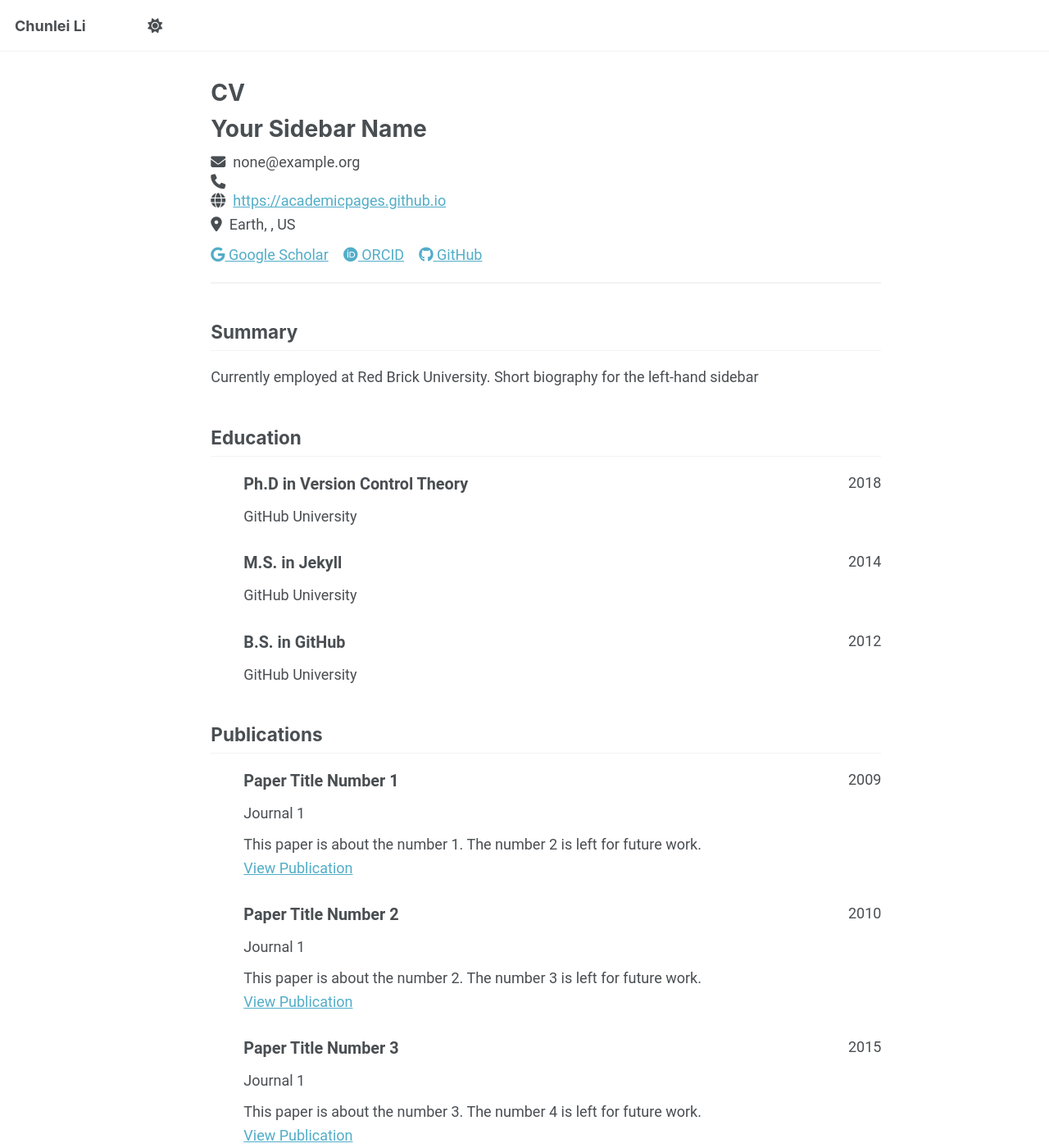
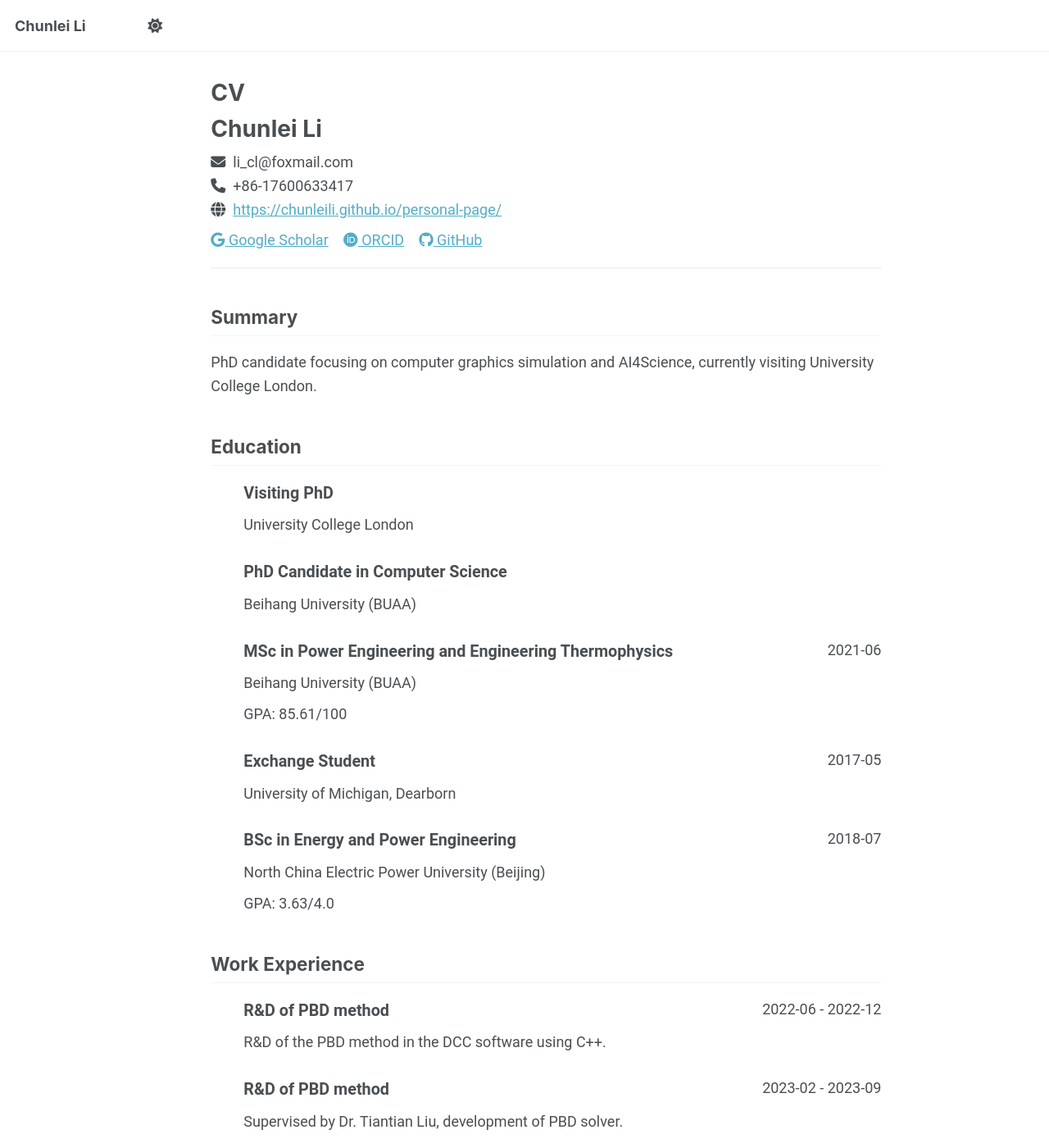
Before and after one commit to chunleili/personal-page, a Jekyll site: the page built from _pages/cv-json.md, in a window 1280 px wide and 1400 px high. Shown: the whole window at 82% size. Built offline with Jekyll 4.4.1, drawn with Linux system fonts in a browser that asks for light colours; a script that is not in the unit is left out; some of the changed text lies outside the part shown.

Commit message:
add cv-json

```diff
--- a/_data/cv.json
+++ b/_data/cv.json
@@ -1,152 +1,163 @@
 {
   "basics": {
-    "name": "Your Sidebar Name",
-    "email": "none@example.org",
-    "phone": "",
-    "website": "https://academicpages.github.io",
-    "summary": "Currently employed at Red Brick University. Short biography for the left-hand sidebar",
+    "name": "Chunlei Li",
+    "email": "li_cl@foxmail.com",
+    "phone": "+86-17600633417",
+    "website": "https://chunleili.github.io/personal-page/",
+    "summary": "PhD candidate focusing on computer graphics simulation and AI4Science, currently visiting University College London.",
     "location": {
-      "address": "",
-      "postalCode": "",
-      "city": "Earth",
-      "countryCode": "US",
-      "region": ""
+      "Current Location": "London, UK",
+      "Hometown": "Beijing, China"
     },
     "profiles": [
       {
         "network": "Google Scholar",
         "username": "",
-        "url": "https://scholar.google.com/citations?user=PS_CX0AAAAAJ"
+        "url": "https://scholar.google.com/"
       },
       {
         "network": "ORCID",
         "username": "",
-        "url": "http://orcid.org/yourorcidurl"
+        "url": "http://orcid.org/"
       },
       {
         "network": "GitHub",
-        "username": "academicpages",
-        "url": "https://github.com/academicpages"
+        "username": "chunleili",
+        "url": "https://github.com/chunleili"
       }
     ]
   },
-  "work": [],
+  "work": [
+    {
+      "name": "Zeno Tech",
+      "position": "R&D of PBD method",
+      "startDate": "2022-06",
+      "endDate": "2022-12",
+      "summary": "R&D of the PBD method in the DCC software using C++."
+    },
+    {
+      "name": "Taichi Graphics",
+      "position": "R&D of PBD method",
+      "startDate": "2023-02",
+      "endDate": "2023-09",
+      "summary": "Supervised by Dr. Tiantian Liu, development of PBD solver."
+    },
+    {
+      "name": "Alibaba",
+      "position": "GPU R&D",
+      "startDate": "2025-05",
+      "endDate": "2026-05",
+      "summary": "R&D of GPU-based self-developed muscle node in Houdini."
+    }
+  ],
   "education": [
     {
-      "institution": "GitHub University",
-      "area": "Ph.D in Version Control Theory",
+      "institution": "University College London",
+      "area": "Visiting PhD",
+      "studyType": "PhD",
+      "startDate": "2025-09",
+      "endDate": "",
+      "gpa": null,
+      "courses": [],
+      "advisor": "Prof. He Wang"
+    },
+    {
+      "institution": "Beihang University (BUAA)",
+      "area": "PhD Candidate in Computer Science",
+      "studyType": "PhD",
+      "startDate": "2021-09",
+      "endDate": "",
+      "gpa": null,
+      "courses": [],
+      "advisor": "Qinping Zhao",
+      "lab": "VR Lab"
+    },
+    {
+      "institution": "Beihang University (BUAA)",
+      "area": "MSc in Power Engineering and Engineering Thermophysics",
+      "studyType": "MSc",
+      "startDate": "2018-09",
+      "endDate": "2021-06",
+      "gpa": "85.61/100",
+      "courses": [],
+      "advisor": "Qitai Eri",
+      "focus": "Biomass Gasification & CFD"
+    },
+    {
+      "institution": "University of Michigan, Dearborn",
+      "area": "Exchange Student",
       "studyType": "",
-      "startDate": "",
-      "endDate": "2018",
+      "startDate": "2016-09",
+      "endDate": "2017-05",
       "gpa": null,
       "courses": []
     },
     {
-      "institution": "GitHub University",
-      "area": "M.S. in Jekyll",
-      "studyType": "",
-      "startDate": "",
-      "endDate": "2014",
-      "gpa": null,
-      "courses": []
-    },
-    {
-      "institution": "GitHub University",
-      "area": "B.S. in GitHub",
-      "studyType": "",
-      "startDate": "",
-      "endDate": "2012",
-      "gpa": null,
+      "institution": "North China Electric Power University (Beijing)",
+      "area": "BSc in Energy and Power Engineering",
+      "studyType": "BSc",
+      "startDate": "2014-09",
+      "endDate": "2018-07",
+      "gpa": "3.63/4.0",
+      "ranking": "24/243",
       "courses": []
     }
   ],
-  "skills": [],
+  "skills": [
+    {
+      "name": "Programming Languages",
+      "keywords": ["C", "C++", "CUDA", "MATLAB", "Fortran", "Python", "Taichi"]
+    },
+    {
+      "name": "Software",
+      "keywords": ["Houdini"]
+    },
+    {
+      "name": "English Proficiency",
+      "keywords": ["CET Band 6: 578", "CET Band 4: 560", "TOEFL: 97", "GRE: 323+3.5"]
+    }
+  ],
   "languages": [],
-  "interests": [],
+  "interests": ["Simulation in Computer Graphics", "Physics-Based Animation"],
   "references": [],
   "publications": [
     {
-      "name": "Paper Title Number 1",
-      "publisher": "Journal 1",
-      "releaseDate": "2009-10-01",
-      "website": "http://academicpages.github.io/files/paper1.pdf",
-      "summary": "This paper is about the number 1. The number 2 is left for future work."
+      "name": "MGPBD: A Multigrid Accelerated Global XPBD Solver",
+      "publisher": "SIGGRAPH",
+      "releaseDate": "2025-01-01",
+      "website": "",
+      "summary": "First author. DOI: 10.1145/3721238.3730720"
     },
     {
-      "name": "Paper Title Number 2",
-      "publisher": "Journal 1",
-      "releaseDate": "2010-10-01",
-      "website": "http://academicpages.github.io/files/paper2.pdf",
-      "summary": "This paper is about the number 2. The number 3 is left for future work."
+      "name": "A Unified Particle-Based Solver for non-Newtonian Behaviors Simulation",
+      "publisher": "TVCG",
+      "releaseDate": "2023-01-01",
+      "website": "",
+      "summary": "First author. DOI: 10.1109/TVCG.2023.3341453"
     },
     {
-      "name": "Paper Title Number 3",
-      "publisher": "Journal 1",
-      "releaseDate": "2015-10-01",
-      "website": "http://academicpages.github.io/files/paper3.pdf",
-      "summary": "This paper is about the number 3. The number 4 is left for future work."
+      "name": "Comparison between Two Eulerian-Lagrangian Methods: CFD-DEM & MPPIC on the biomass gasification in a fluidized bed",
+      "publisher": "Biomass Conversion and Biorefinery",
+      "releaseDate": "2021-01-01",
+      "website": "",
+      "summary": "First author. DOI: 10.1007/s13399-021-01384-2"
     },
     {
-      "name": "Paper Title Number 4",
-      "publisher": "GitHub Journal of Bugs",
-      "releaseDate": "2024-02-17",
-      "website": "http://academicpages.github.io/files/paper3.pdf",
-      "summary": "This paper is about fixing template issue #693."
+      "name": "Comparative Study of Three Modified sCO₂ Brayton Recompression Cycles Based on Energy and Exergy Analysis with GA Optimization",
+      "publisher": "International Journal of Exergy",
+      "releaseDate": "2020-01-01",
+      "website": "",
+      "summary": "First author. DOI: 10.1504/IJEX.2021.115652"
+    },
+    {
+      "name": "Multi-objective Optimization of sCO₂, sCO₂/tCO₂ Cycles Based on Energy-Exergy-Economy Balanced Analysis",
+      "publisher": "International Journal of Exergy",
+      "releaseDate": "2020-01-01",
+      "website": "",
+      "summary": "First author. DOI: 10.1504/IJEX.2022.122308"
     }
   ],
-  "presentations": [
-    {
-      "name": "Talk 1 on Relevant Topic in Your Field",
-      "event": "UC San Francisco, Department of Testing",
-      "date": "2012-03-01",
-      "location": "San Francisco, CA, USA",
-      "description": ""
-    },
-    {
-      "name": "Tutorial 1 on Relevant Topic in Your Field",
-      "event": "UC-Berkeley Institute for Testing Science",
-      "date": "2013-03-01",
-      "location": "Berkeley, CA, USA",
-      "description": ""
-    },
-    {
-      "name": "Talk 2 on Relevant Topic in Your Field",
-      "event": "London School of Testing",
-      "date": "2014-02-01",
-      "location": "London, UK",
-      "description": ""
-    },
-    {
-      "name": "Conference Proceeding talk 3 on Relevant Topic in Your Field",
-      "event": "Testing Institute of America 2014 Annual Conference",
-      "date": "2014-03-01",
-      "location": "Los Angeles, CA, USA",
-      "description": ""
-    }
-  ],
-  "teaching": [
-    {
-      "course": "Teaching experience 1",
-      "institution": "University 1, Department",
-      "date": "2014-01-01",
-      "role": "Undergraduate course",
-      "description": ""
-    },
-    {
-      "course": "Teaching experience 2",
-      "institution": "University 1, Department",
-      "date": "2015-01-01",
-      "role": "Workshop",
-      "description": ""
-    }
-  ],
-  "portfolio": [
-    {
-      "name": "Portfolio item number 1",
-      "category": "portfolio",
-      "date": "",
-      "url": "",
-      "description": "Short description of portfolio item number 1<br/><img src='/images/500x300.png'>"
-    }
-  ]
+  "presentations": [],
+  "teaching": [],
+  "portfolio": []
 }
```
